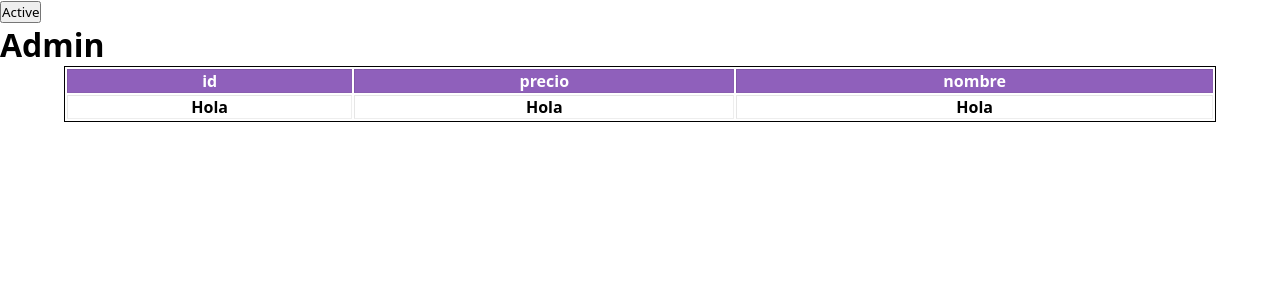
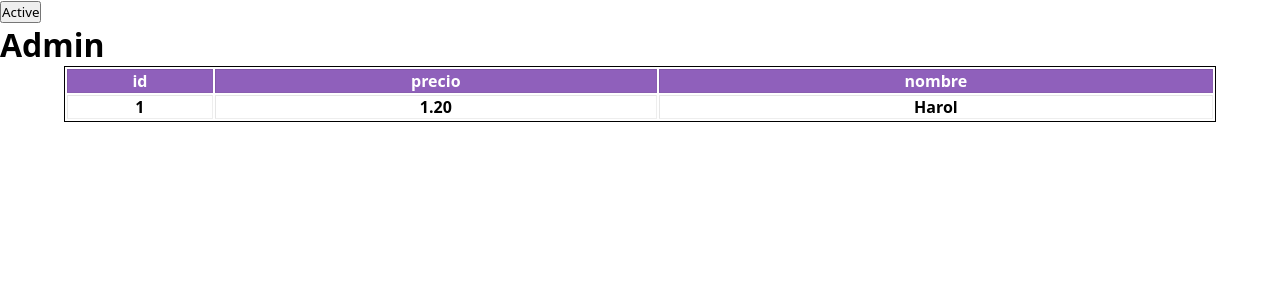
Before and after one commit to Riwi-Lovelace/RIWI_MARKET_FRONTEND, a React (Vite) app: page /admin in a window 1280 px wide. Shown: the top 300 px of the page. Built offline with nearby package versions, Linux system fonts and the light colour scheme.

Commit message:
"Updated Admin component to pass ValuesOfTable to List component and modified List component to render table headers and values dynamically"

```diff
--- a/src/pages/admin/admin.jsx
+++ b/src/pages/admin/admin.jsx
@@ -13,6 +13,9 @@ const Admin = ()=>{
 
 
     const listAdminSee = ["id","precio","nombre"]
+
+    const ValuesOfTable = ["1","1.20","Harol"]
+
 
     const [activeModal,SeActiveModal] = useState(false)
 
@@ -31,7 +34,7 @@ const Admin = ()=>{
               <h4>{statusMenue}</h4>
             <div className='container'>
                 <NavAdmin modalActived={activeModal} option={handleOptionMenue}/>
-                <List filasNumber={listAdminSee} arrayValues={[]} />
+                <List filasNumber={listAdminSee} arrayValues={ValuesOfTable} />
             </div>
 
 
--- a/src/pages/admin/components/listGeneric.jsx
+++ b/src/pages/admin/components/listGeneric.jsx
@@ -8,10 +8,12 @@ export const List = ({filasNumber,arrayValues})=>{
 
 
     const [HeadTable, SetHeadTable] = useState([]);
+    const [valuesTable, SetvaluesTable] = useState([]);
 
     useEffect(() => {
         SetHeadTable(filasNumber)
-    }, [filasNumber]);
+        SetvaluesTable(arrayValues)
+    }, [filasNumber,valuesTable]);
 
 
     return(
@@ -26,9 +28,9 @@ export const List = ({filasNumber,arrayValues})=>{
             </thead>
             <tbody>
                 <tr>
-                    <th> Hola </th>
-                    <th> Hola </th>
-                    <th> Hola </th>
+                    {valuesTable.map((value, index) => (
+                        <th key={index}>{value}</th>
+                    ))}
                 </tr>
             </tbody>
         </table>
```
